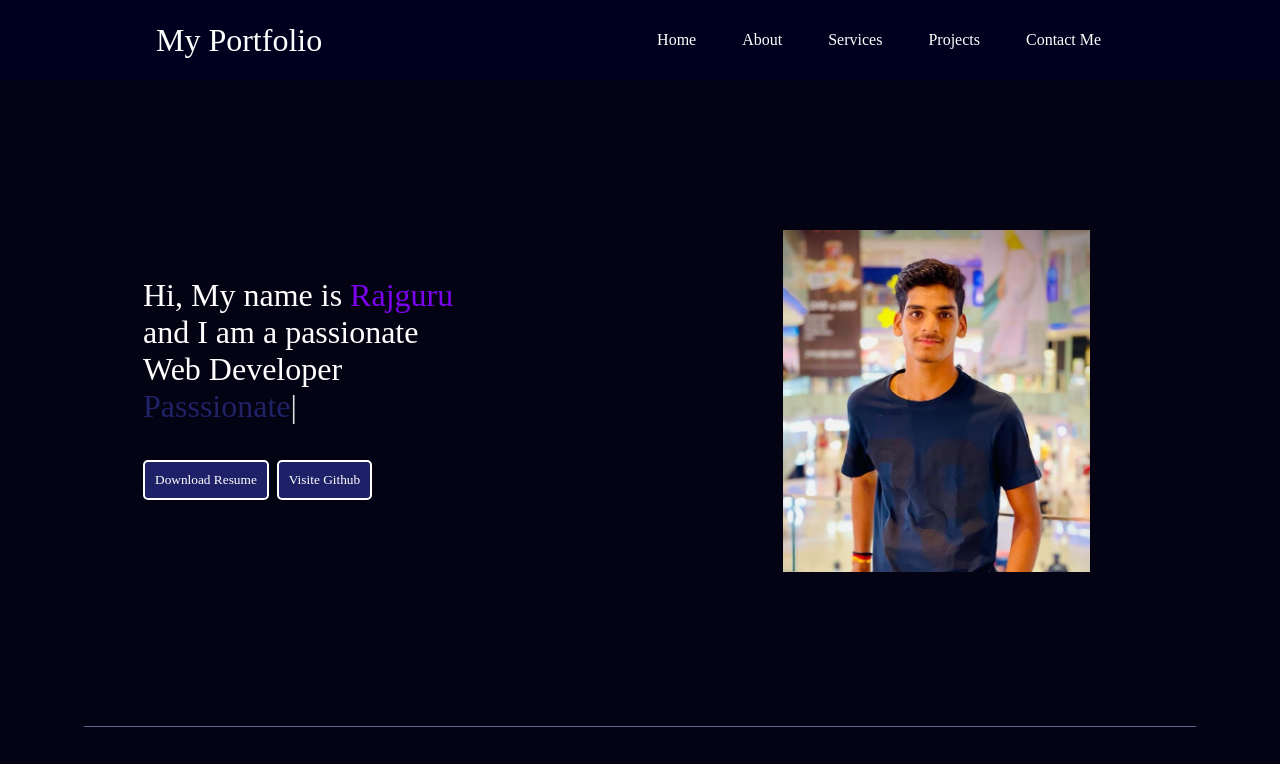
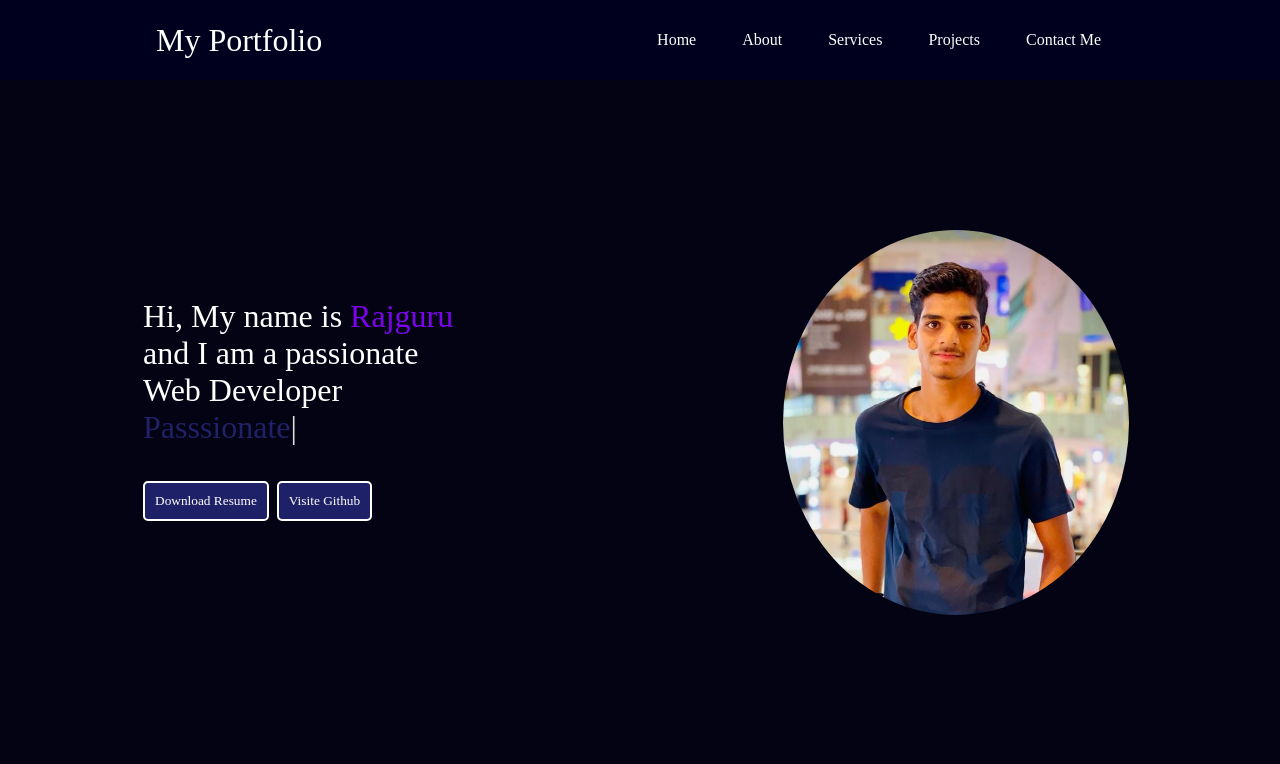
Before and after one commit to rajgurugargote/CODESOFT, a plain HTML site: page Portfolio/index.html in a window 1280 px wide. Shown: the top 764 px of the page. Drawn offline with nearby package versions, Linux system fonts and the light colour scheme.

Commit message:
Update style.css

```diff
--- a/Portfolio/style.css
+++ b/Portfolio/style.css
@@ -80,8 +80,9 @@ nav ul li a:hover{
 }
 
 .rightsection img{
-    width: 80%;
+    width: 90%;
     margin: 50px 0;
+    border-radius: 50%;
 }
 
 .purple{
```
